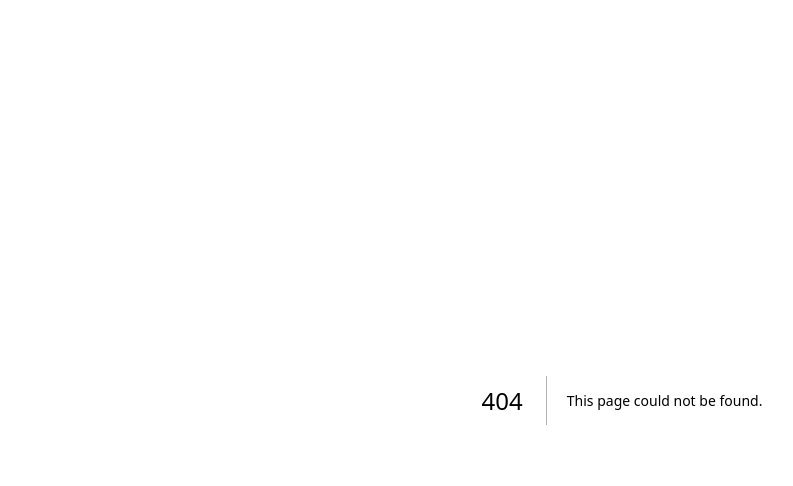
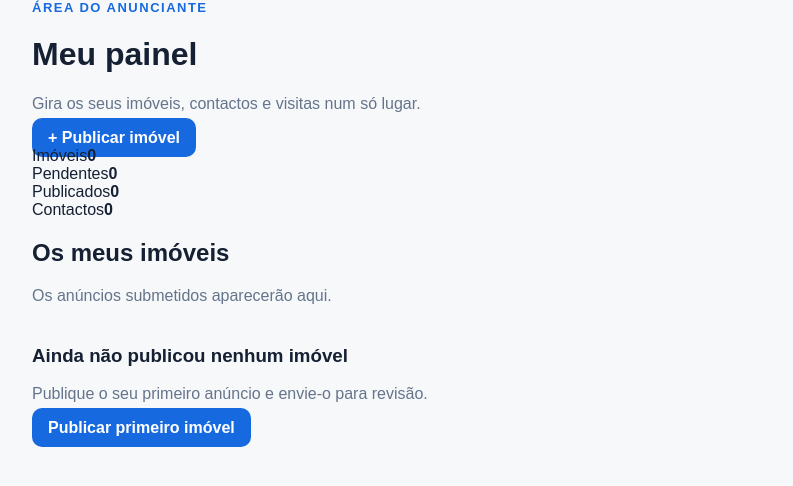
Before and after one commit to Jaylowkey/Imoveis, a Next.js app: page /dashboard in a window 1280 px wide. Before the commit this address had no page. Shown: the top 486 px of the page, without its empty margins (18-811 px from the left). Built offline with nearby package versions, Linux system fonts and the light colour scheme.

Commit message:
Add advertiser dashboard

```diff
--- /dev/null
+++ b/app/dashboard/page.tsx
@@ -0,0 +1,9 @@
+import Link from "next/link";
+
+export default function DashboardPage() {
+  return <main className="dashboard-page"><div className="container">
+    <div className="dashboard-header"><div><div className="eyebrow dark">Área do anunciante</div><h1>Meu painel</h1><p className="muted">Gira os seus imóveis, contactos e visitas num só lugar.</p></div><Link className="btn btn-primary" href="/publicar">+ Publicar imóvel</Link></div>
+    <div className="stats-grid"><div className="stat-card"><span>Imóveis</span><strong>0</strong></div><div className="stat-card"><span>Pendentes</span><strong>0</strong></div><div className="stat-card"><span>Publicados</span><strong>0</strong></div><div className="stat-card"><span>Contactos</span><strong>0</strong></div></div>
+    <section className="dashboard-card"><div className="section-head"><div><h2>Os meus imóveis</h2><p className="muted">Os anúncios submetidos aparecerão aqui.</p></div></div><div className="dashboard-empty"><h3>Ainda não publicou nenhum imóvel</h3><p className="muted">Publique o seu primeiro anúncio e envie-o para revisão.</p><Link className="btn btn-primary" href="/publicar">Publicar primeiro imóvel</Link></div></section>
+  </div></main>;
+}
```
